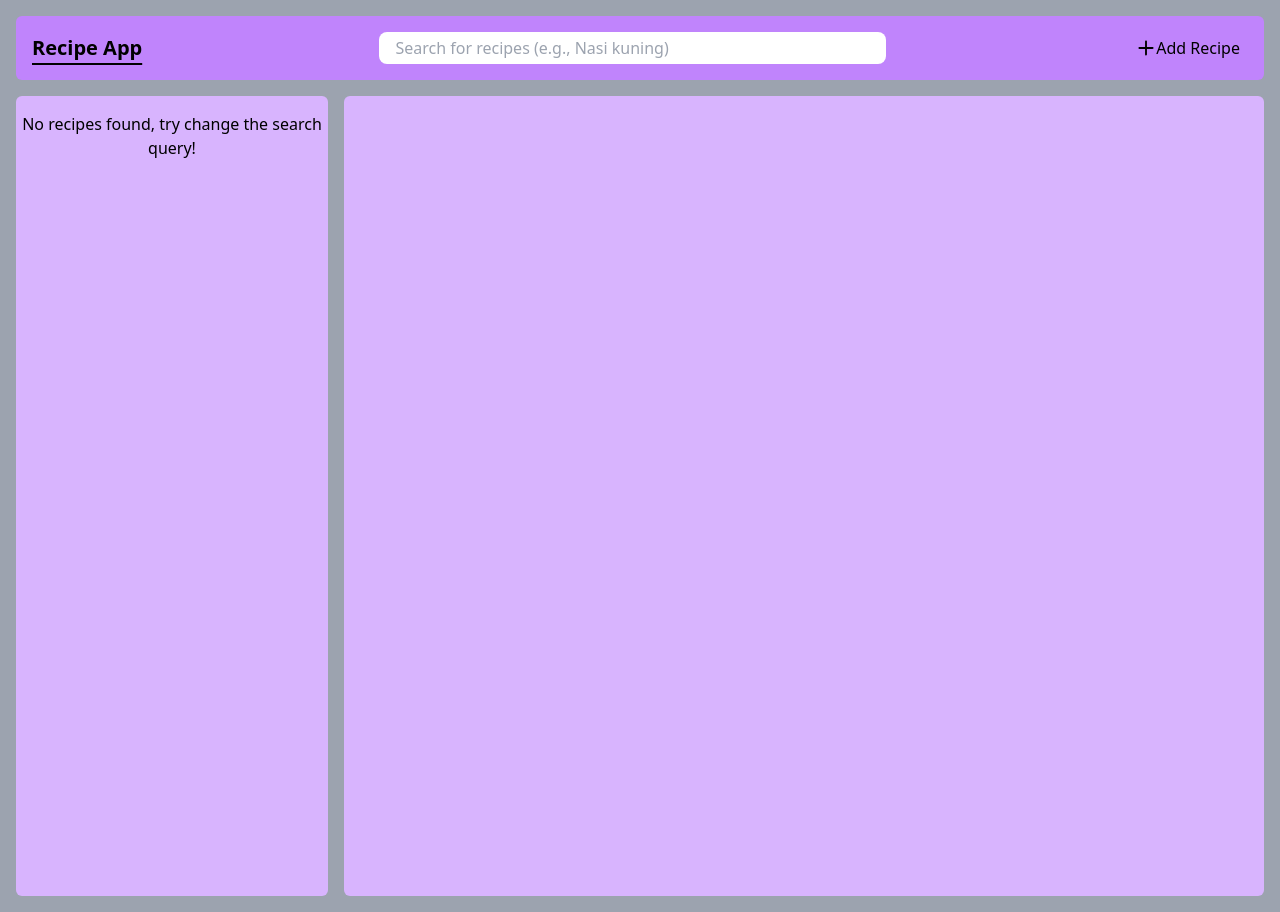
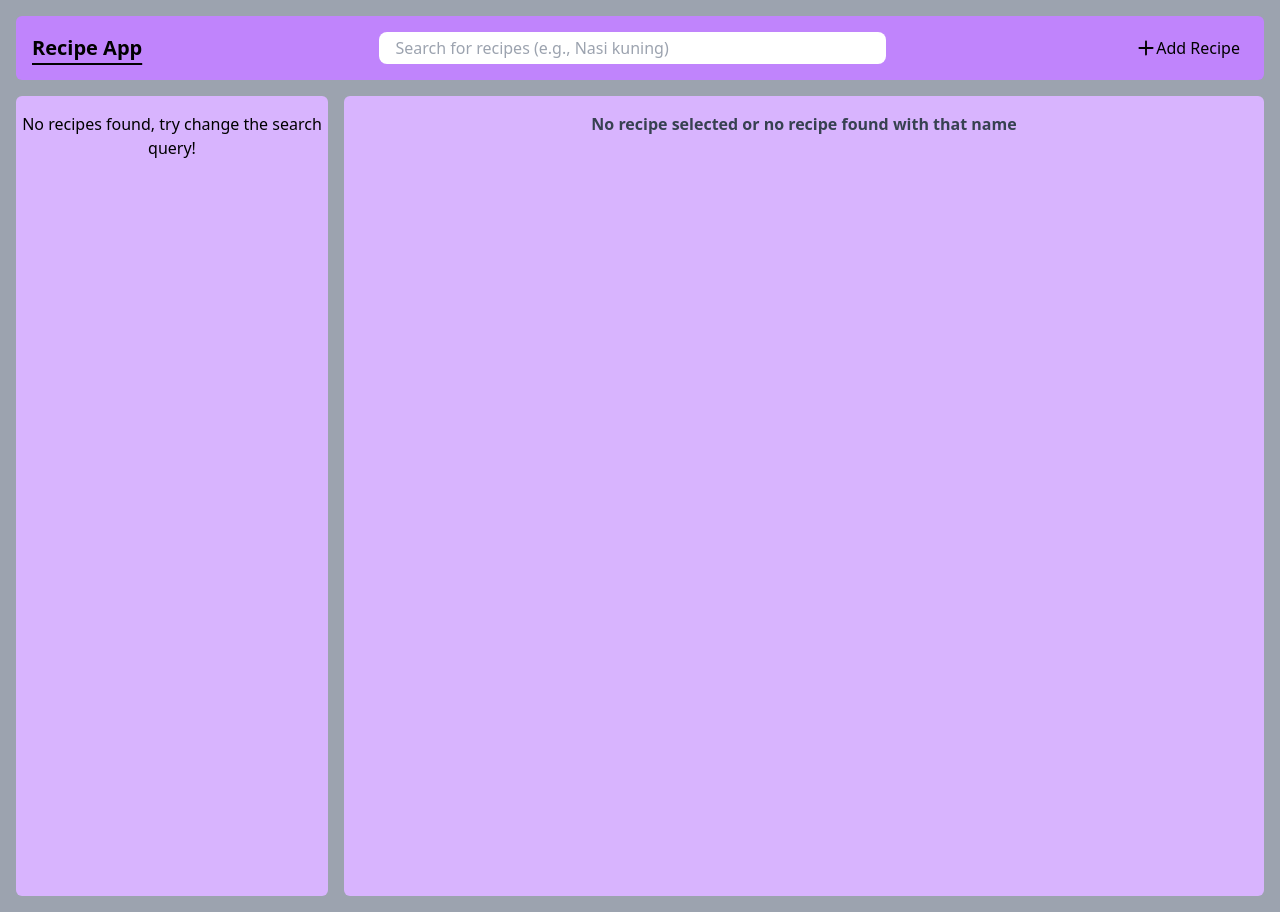
Before and after one commit to ovanzaimul/Recipe-App, a React (Vite) app: page / in a window 1280 px wide. Built offline with nearby package versions, Linux system fonts and the light colour scheme.

Commit message:
add message

```diff
--- a/src/components/Content/Content.tsx
+++ b/src/components/Content/Content.tsx
@@ -9,7 +9,7 @@ const Content = () => {
   return (
     <main className="min-h-screen w-full bg-gray-500 flex-1 p-4">
       {isLoading && "Loading..."}
-      {data && (
+      {data ? (
         <>
           <h2 className="text-4xl text-center font-semibold">{data?.name}</h2>
           <div className="mt-4">
@@ -35,6 +35,10 @@ const Content = () => {
             </ul>
           </div>
         </>
+      ) : (
+        <p className="text-center font-semibold text-gray-700">
+          No recipe selected or no recipe found with that name
+        </p>
       )}
     </main>
   );
```
